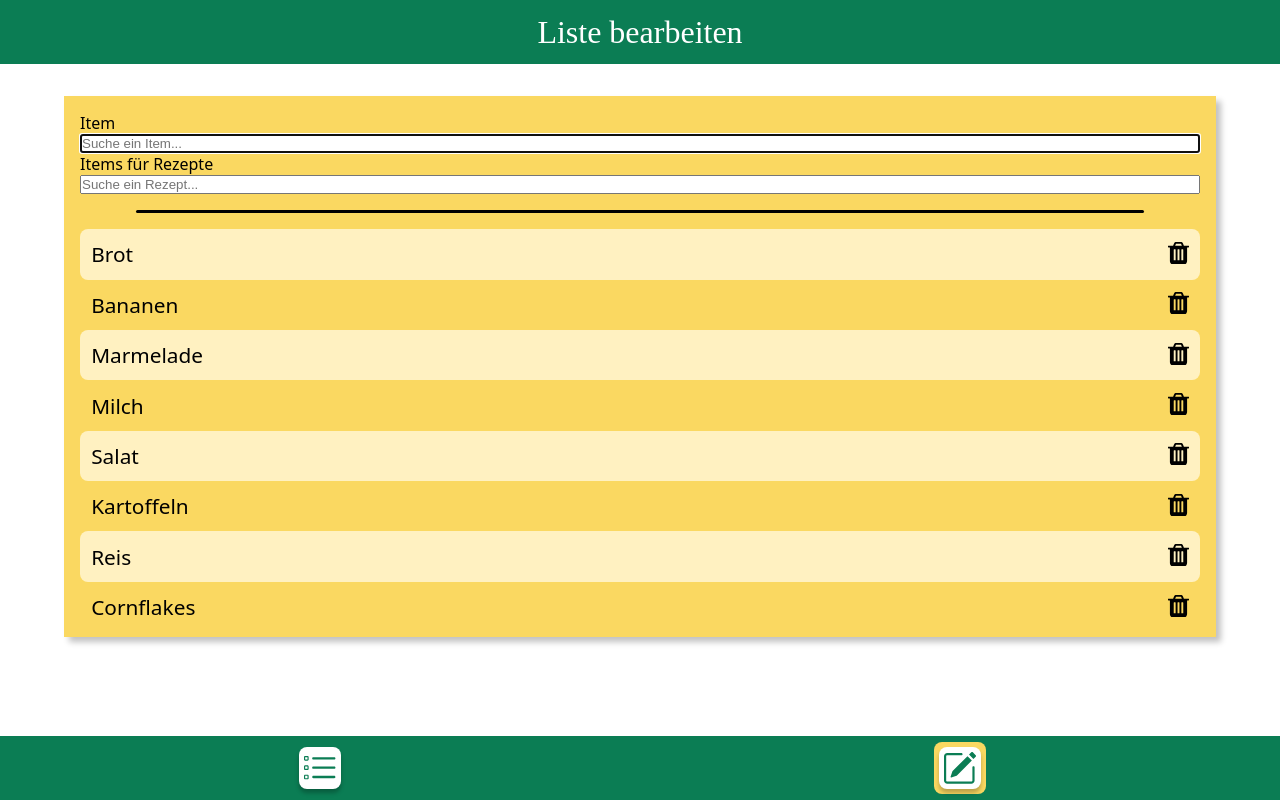
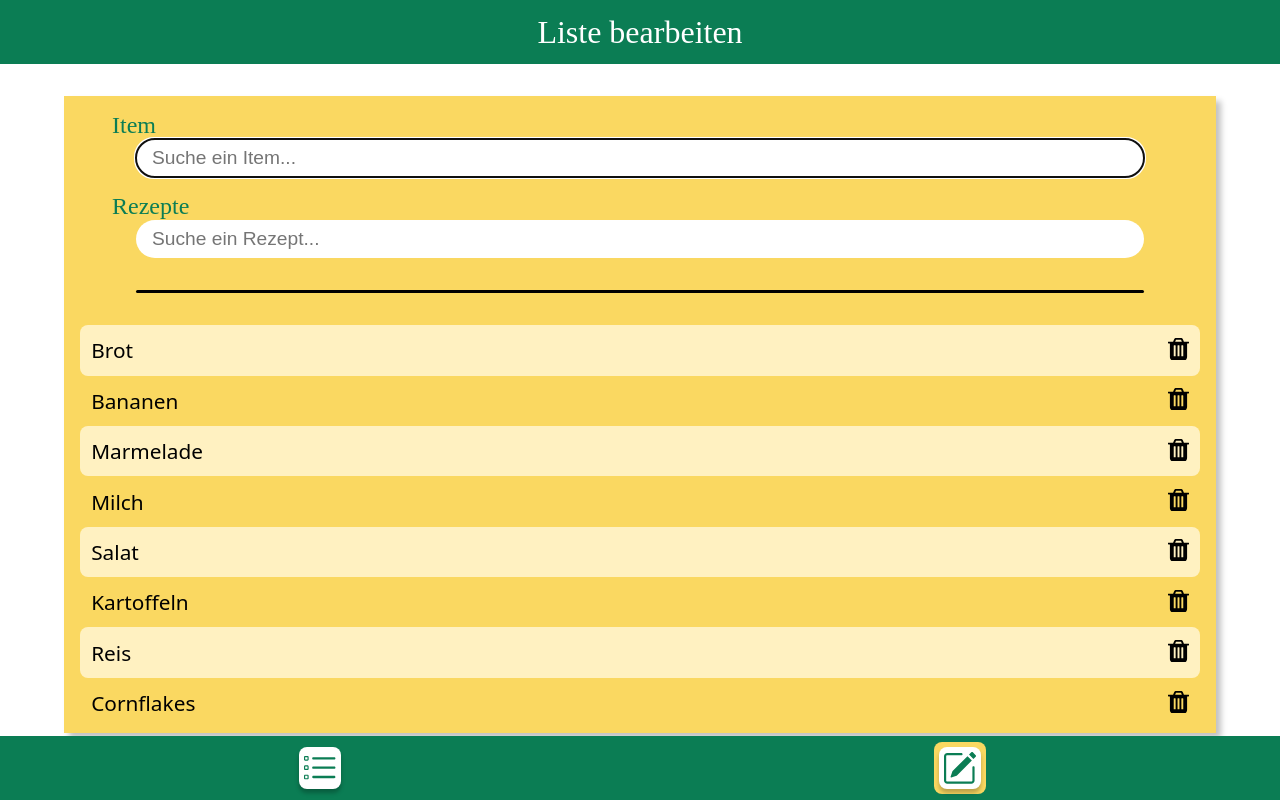
Before and after one commit to AHen-C0de/capstone-project, a Next.js app: page /edit in a window 1280 px wide. Built offline with nearby package versions, Linux system fonts and the light colour scheme; a web font is replaced by a local one.

Commit message:
create component for editor input fields

```diff
--- a/components/Header.js
+++ b/components/Header.js
@@ -18,7 +18,7 @@ const StyledHeader = styled.header`
 `;
 
 const StyledHeadline = styled.h1`
-  color: white;
+  color: var(--background-primary);
   font-family: "Lily Script One";
   font-weight: normal;
 `;
--- a/components/ShoppingListEditor/Form.js
+++ b/components/ShoppingListEditor/Form.js
@@ -1,7 +1,7 @@
 import styled from "styled-components";
 import { useState, useEffect } from "react";
 
-import DropDown from "./DropDown";
+import Input from "./Input";
 
 export default function Form({
   allItems,
@@ -105,38 +105,29 @@ export default function Form({
       autoComplete="off" //turn off auto completions for typing input suggested by the browser
       onSubmit={(event) => event.preventDefault()}
     >
-      <label htmlFor="item">Item</label>
-      <input
-        type="text"
+      <Input
         id="item"
-        aria-label="Itemname"
-        placeholder="Suche ein Item..."
-        maxLength="30"
-        ref={itemInputRef} //used to set autofocus after submit
+        text="Item"
+        ariaLabel="Itemname"
+        placeholderText="Suche ein Item..."
+        reference={itemInputRef}
         value={itemInput}
         onInput={(event) =>
           handleInput(event, setItemInput, setDropDownItems, matchItemInput)
-        } //don't use onChange() -> it ignores some events!!!
+        }
         onFocus={() =>
           triggerDropDown(itemInput, setDropDownItems, matchItemInput)
         }
-        //close drop down, when losing focus
         onBlur={handleBlur}
+        dropDownItems={dropDownItems}
+        dropDownAriaLabel="Item hinzufügen"
+        onDropDownClick={handleClickItem}
       />
-      {dropDownItems.length > 0 && (
-        <DropDown
-          optionElements={dropDownItems}
-          ariaLabel="Item hinzufügen"
-          onButtonClick={handleClickItem}
-        />
-      )}
-      <label htmlFor="recipeItems">Items für Rezepte</label>
-      <input
-        type="text"
+      <Input
         id="recipeItems"
-        aria-label="Rezeptname"
-        placeholder="Suche ein Rezept..."
-        maxLength="30"
+        text="Rezepte"
+        ariaLabel="Rezeptname"
+        placeholderText="Suche ein Rezept..."
         value={recipeInput}
         onInput={(event) =>
           handleInput(
@@ -145,20 +136,15 @@ export default function Form({
             setDropDownRecipes,
             matchRecipeInput
           )
-        } //don't use onChange() -> it ignores some events!!!
+        }
         onFocus={() =>
           triggerDropDown(recipeInput, setDropDownRecipes, matchRecipeInput)
         }
-        //close drop down, when losing focus
         onBlur={handleBlur}
+        dropDownItems={dropDownRecipes}
+        dropDownAriaLabel="öffne Rezept-Items"
+        onDropDownClick={handleClickRecipe}
       />
-      {dropDownRecipes.length > 0 && (
-        <DropDown
-          optionElements={dropDownRecipes}
-          ariaLabel="öffne Rezept-Items"
-          onButtonClick={handleClickRecipe}
-        />
-      )}
     </StyledForm>
   );
 }
--- /dev/null
+++ b/components/ShoppingListEditor/Input.js
@@ -0,0 +1,72 @@
+import styled from "styled-components";
+
+import DropDown from "./DropDown";
+
+export default function Input({
+  id,
+  text,
+  ariaLabel,
+  placeholderText,
+  reference = null,
+  value,
+  onInput,
+  onFocus,
+  onBlur,
+  dropDownItems,
+  dropDownAriaLabel,
+  onDropDownClick,
+}) {
+  return (
+    <InputWrapper>
+      <StyledLabel htmlFor={id}>{text}</StyledLabel>
+      <StyledInput
+        type="text"
+        id={id}
+        aria-label={ariaLabel}
+        placeholder={placeholderText}
+        maxLength="30"
+        ref={reference} //used to set autofocus after submit
+        value={value}
+        onInput={onInput} //don't use onChange() -> it ignores some events!!!
+        onFocus={onFocus}
+        onBlur={onBlur}
+      />
+      {dropDownItems.length > 0 && (
+        <DropDown
+          optionElements={dropDownItems}
+          ariaLabel={dropDownAriaLabel}
+          onButtonClick={onDropDownClick}
+        />
+      )}
+    </InputWrapper>
+  );
+}
+
+const InputWrapper = styled.div`
+  display: flex;
+  flex-direction: column;
+  align-items: center;
+  width: 100%;
+  margin-top: 1rem;
+
+  &:first-child {
+    margin-top: 0;
+  }
+`;
+
+const StyledLabel = styled.label`
+  align-self: start;
+  color: var(--background-secondary);
+  font-family: "Lily Script One";
+  font-size: 1.5rem;
+  left: 2rem;
+  position: relative;
+`;
+
+const StyledInput = styled.input`
+  padding: 0.5rem 1rem;
+  font-size: 1.2rem;
+  width: 90%;
+  border-radius: 2rem;
+  border: none;
+`;
--- a/components/ShoppingListEditor/ShoppingListEditor.js
+++ b/components/ShoppingListEditor/ShoppingListEditor.js
@@ -88,4 +88,5 @@ const Line = styled.div`
   border-radius: 1rem;
   background-color: black;
   align-self: center;
+  margin: 1rem 0;
 `;
```
